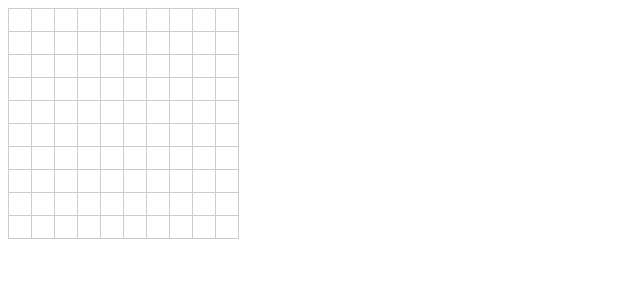
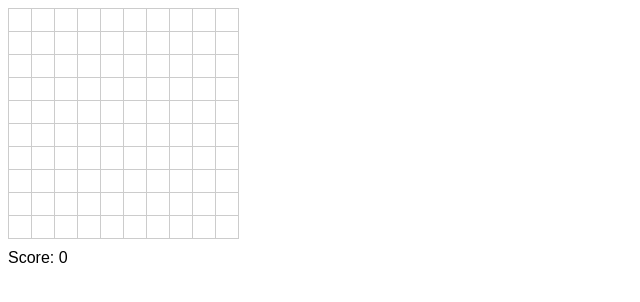
Before and after one commit to ajc5/wordgrid, a plain HTML site: page docs/index.html in a window 1280 px wide. Shown: the full height of the page, 0-640 px from the left. Drawn offline with Linux system fonts and the light colour scheme.

Commit message:
added score display

```diff
--- a/docs/index.html
+++ b/docs/index.html
@@ -3,13 +3,14 @@
 <head>
     <meta charset="UTF-8">
     <meta name="viewport" content="width=device-width, initial-scale=1.0">
-    <title>Word Tree</title>
+    <title>Single Character Spreadsheet</title>
     <link rel="stylesheet" href="styles.css">
 </head>
 <body>
     <table id="spreadsheet">
         <!-- Dynamically generated rows and cells will go here -->
     </table>
+    <div id="scoreDisplay">Score: 0</div>
     <script src="script.js"></script>
 </body>
 </html>
--- a/docs/styles.css
+++ b/docs/styles.css
@@ -17,3 +17,9 @@ td:focus {
     outline: none;
     background-color: #eef;
 }
+
+#scoreDisplay {
+    margin-top: 10px;
+    font-size: 16px;
+    font-family: sans-serif;
+}
```
